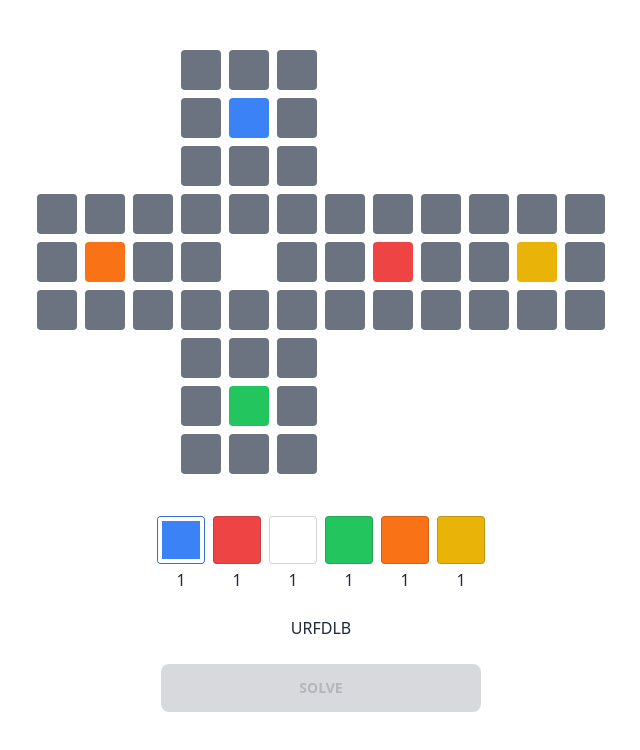
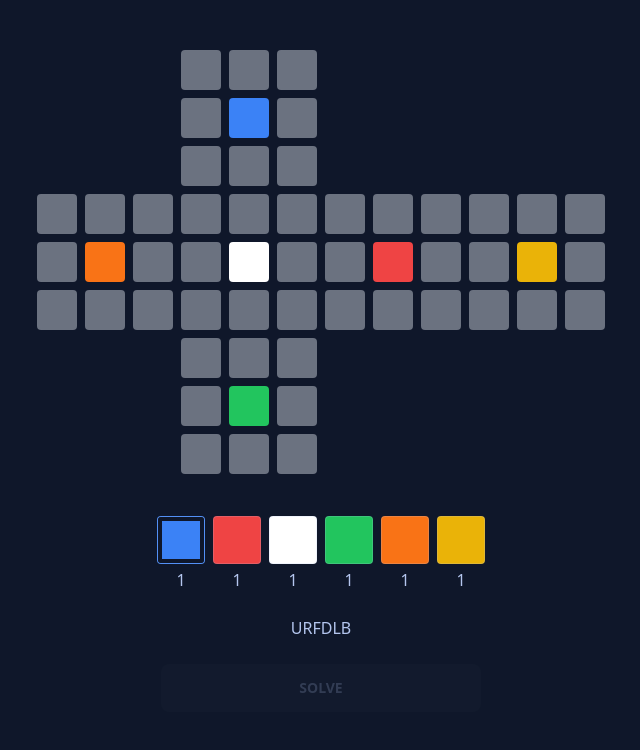
Before and after one commit to laddge/cube-solver, a Svelte app in the folder front/: page / in a window 1280 px wide. Shown: the top 750 px of the page, without its empty margins (319-959 px from the left). Built offline with nearby package versions, Linux system fonts and the light colour scheme.

Commit message:
set theme

```diff
--- a/front/tailwind.config.js
+++ b/front/tailwind.config.js
@@ -5,4 +5,7 @@ export default {
     extend: {},
   },
   plugins: [require('daisyui')],
+  daisyui: {
+    themes: ['night'],
+  },
 }
```
Also changed, not shown: 4 other files (tests, documents, lock files or other folders).
